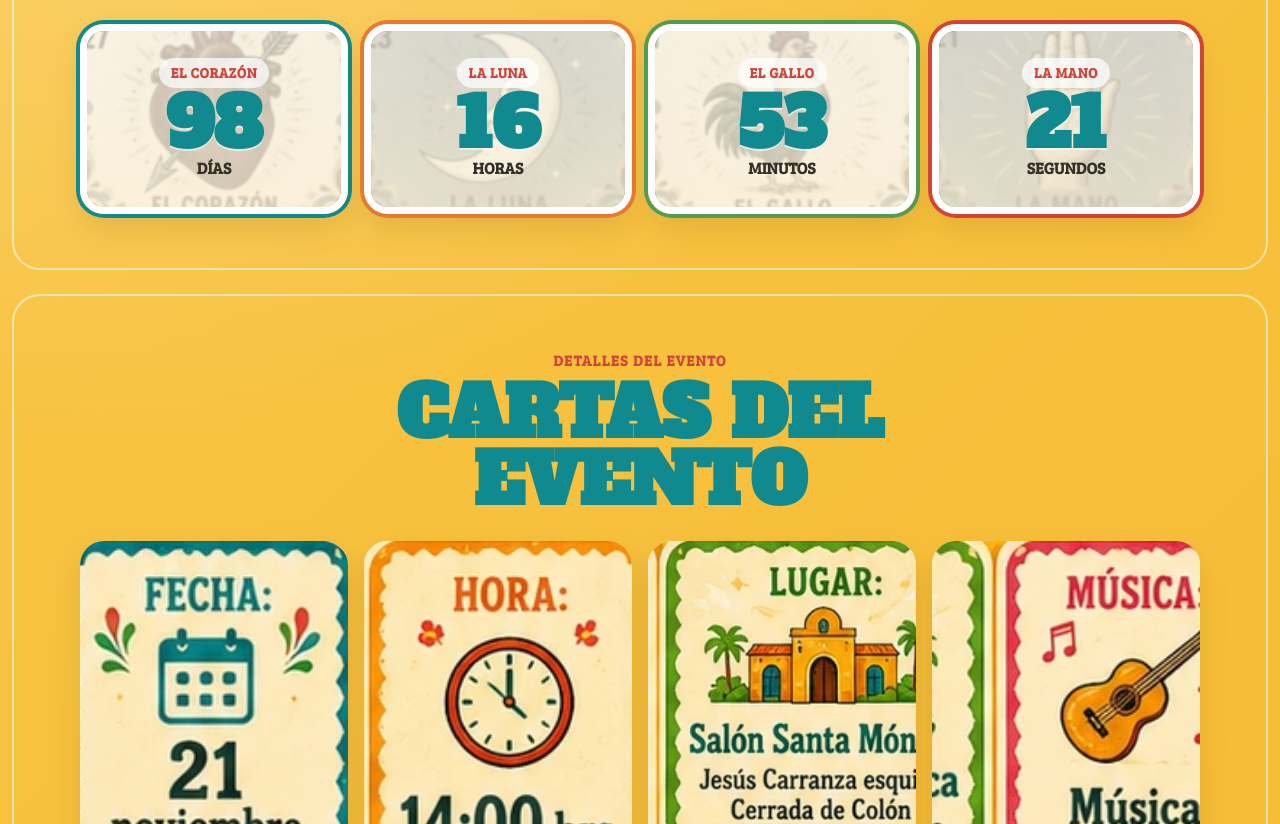
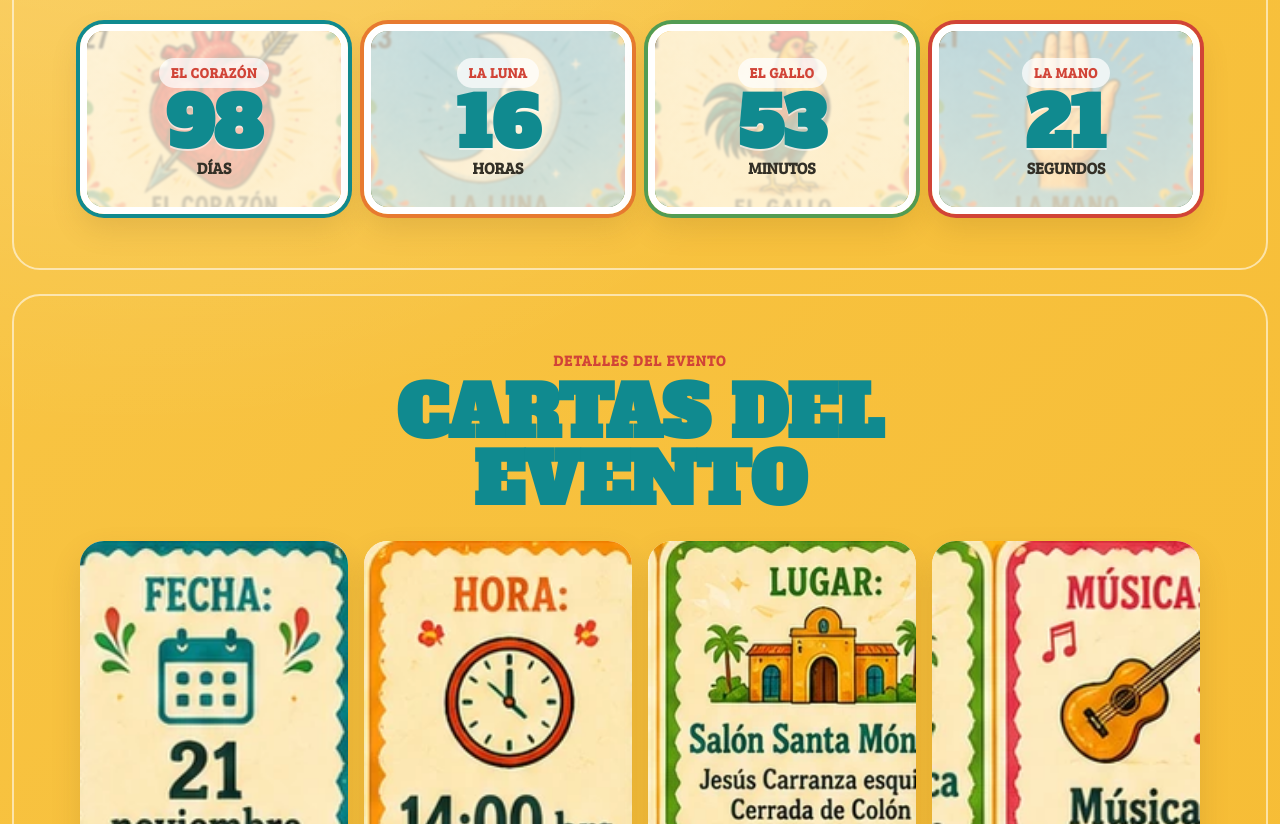
Before and after one commit to ariadnacerisier-ai/Fiesta-familia-Perez, a website built with Vite: page index.html in a window 1280 px wide. Shown: the part 916-1740 px from the top of the page. Built offline with nearby package versions, Linux system fonts and the light colour scheme.

Commit message:
Remove saturation from card background filter

```diff
--- a/css/style.css
+++ b/css/style.css
@@ -324,7 +324,7 @@ h2 {
   background-image: var(--card-image);
   background-size: cover;
   background-position: center;
-  filter: blur(1px) saturate(0.15);
+  filter: blur(1px);
   transform: scale(1.12);
 }
 .count-card__veil {
```
